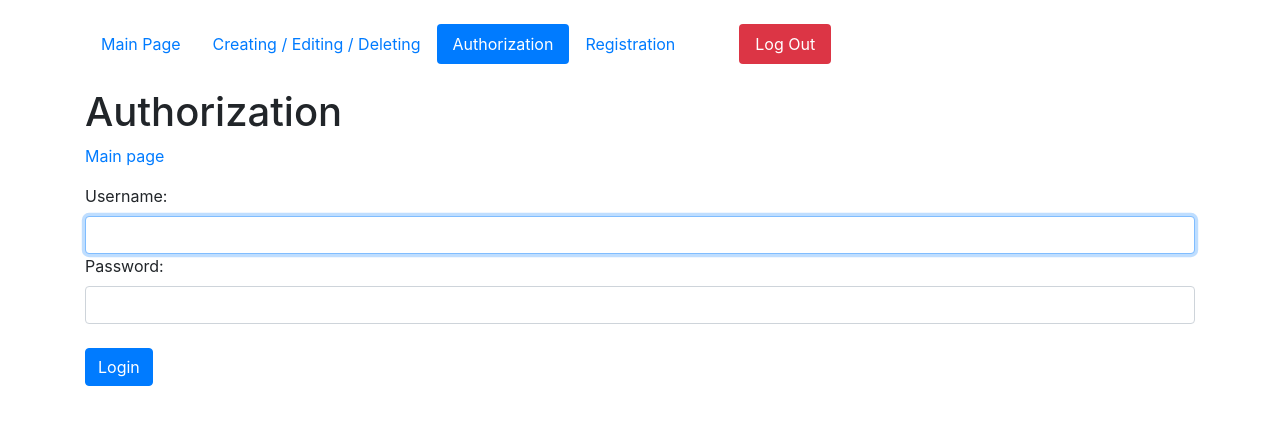
After one commit to belva1/ArticlesProject, a Django app: page /login in a window 1280 px wide. The commit adds this page. Shown: the top 425 px of the page. Run offline with Django 4.2, Linux system fonts and the light colour scheme.

Commit message:
version3

```diff
--- a/first_site/core/forms.py
+++ b/first_site/core/forms.py
@@ -1,5 +1,8 @@
 from django import forms
+from django.contrib.auth.models import User
+
 from .models import Articles
+from django.contrib.auth.forms import AuthenticationForm
 
 
 class ArticleForm(forms.ModelForm):
@@ -11,3 +14,32 @@ class ArticleForm(forms.ModelForm):
         super().__init__(*args, **kwargs)
         for field in self.fields:
             self.fields[field].widget.attrs['class'] = 'form-control'
+
+
+class AuthUserForm(AuthenticationForm, forms.ModelForm):
+    class Meta:
+        model = User
+        fields = ('username', 'password')
+
+    def __init__(self, *args, **kwargs):
+        super().__init__(*args, **kwargs)
+        for field in self.fields:
+            self.fields[field].widget.attrs['class'] = 'form-control'
+
+
+class RegisterUserForm(forms.ModelForm):
+    class Meta:
+        model = User
+        fields = ('username', 'password')
+
+    def __init__(self, *args, **kwargs):
+        super().__init__(*args, **kwargs)
+        for field in self.fields:
+            self.fields[field].widget.attrs['class'] = 'form-control'
+
+    def save(self, commit=True):
+        user = super().save(commit=False)
+        user.set_password(self.cleaned_data["password"])
+        if commit:
+            user.save()
+        return user
--- a/first_site/core/templates/index.html
+++ b/first_site/core/templates/index.html
@@ -21,9 +21,17 @@
               {%url 'edit_page' as url_edit_page%}
             <a class="nav-link {% if url_edit_page == request.path%}active{%endif%}" href="{{url_edit_page}}">Creating / Editing / Deleting</a>
           </li>
-<!--          <li class="nav-item">-->
-<!--            <a class="nav-link" href="#">Creating / Editing / Deleting</a>-->
-<!--          </li>-->
+          <li class="nav-item">
+            {%url 'login_page' as url_login_page%}
+            <a class="nav-link {% if url_login_page == request.path%}active{%endif%}" href="{{url_login_page}}">Authorization</a>
+          </li>
+          <li class="nav-item">
+              {%url 'register_page' as url_register_page%}
+            <a class="nav-link {% if url_register_page == request.path%}active{%endif%}" href="{{url_register_page}}">Registration</a>
+          </li>
+          <li class="nav-item">
+            <a class="nav-link btn-danger ml-5" href="">Log Out</a>
+          </li>
         </ul>
         {%block content%}
         <h1 class ="mt-4">Articles Page</h1>
--- /dev/null
+++ b/first_site/core/templates/login.html
@@ -0,0 +1,10 @@
+{%extends 'index.html'%}
+{%block content%}
+<h1 class="mt-4">Authorization</h1>
+<p><a href="/">Main page</a></p>
+<form id="add_form" method="POST">
+    {%csrf_token%}
+    {{form}}
+<button form="add_form" type="submit" class="btn btn-primary mt-4">Login</button>
+</form>
+{%endblock%}
--- a/first_site/core/urls.py
+++ b/first_site/core/urls.py
@@ -29,4 +29,6 @@ urlpatterns = [
     path('edit-page/', views.ArticleCreateView.as_view(), name='edit_page'),
     path('update-page/<int:pk>', views.ArticleUpdateView.as_view(), name='update_page'),
     path('delete-page/<int:pk>', views.ArticleDeleteView.as_view(), name='delete_page'),
+    path('login', views.MyProjectLoginView.as_view(), name='login_page'),
+    path('register', views.MyProjectRegisterView.as_view(), name='register_page'),
 ]
--- a/first_site/core/views.py
+++ b/first_site/core/views.py
@@ -1,9 +1,11 @@
 from django.contrib import messages
+from django.contrib.auth.views import LoginView
 from django.shortcuts import render, redirect
 from .models import Articles
 from django.views.generic import CreateView, ListView, DetailView, UpdateView, DeleteView
-from .forms import ArticleForm
+from .forms import ArticleForm, AuthUserForm, RegisterUserForm
 from django.urls import reverse, reverse_lazy
+from django.contrib.auth.models import User
 
 
 class CustomSuccessMessageMixin:
@@ -14,6 +16,20 @@ class CustomSuccessMessageMixin:
     def form_valid(self, form):
         messages.success(self.request, self.success_msg)
         return super().form_valid(form)
+
+
+class MyProjectLoginView(LoginView):
+    template_name = 'login.html'
+    form_class = AuthUserForm
+    success_url = reverse_lazy('edit_page')
+
+
+class MyProjectRegisterView(CreateView):
+    model = User
+    template_name = 'register_page.html'
+    form_class = RegisterUserForm
+    success_url = reverse_lazy('edit_page')
+    success_msg = 'User was created successfully.'
 
 
 class HomeListView(ListView):
```
Also changed, not shown: first_site/core/templates/register_page.html (added, +10 -0 lines).
